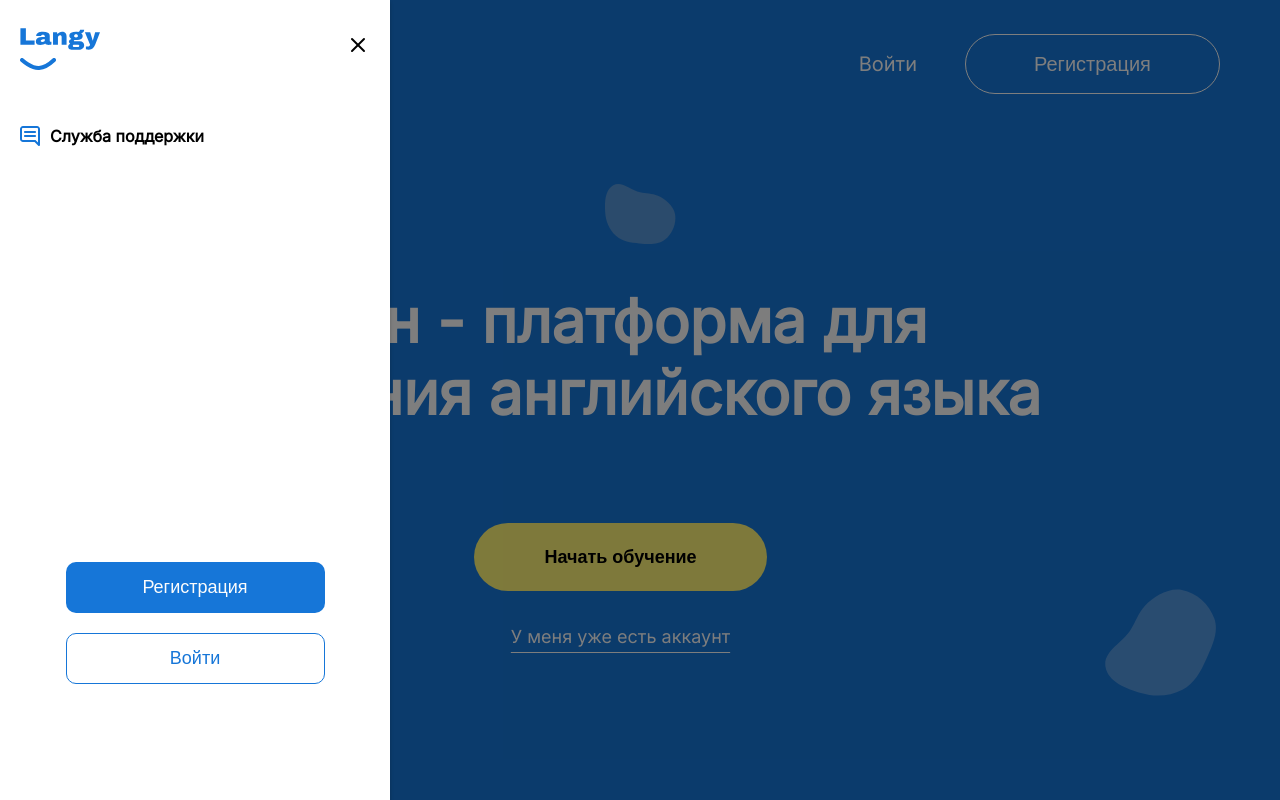
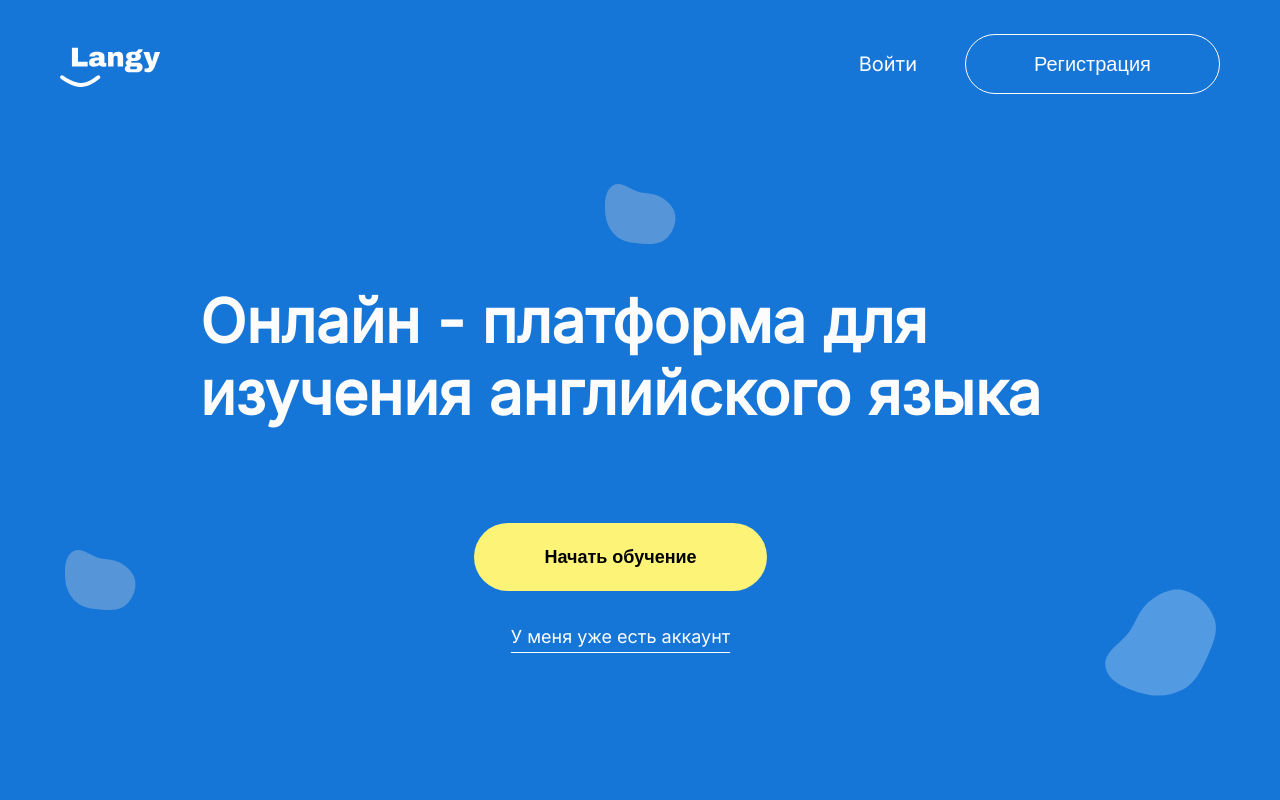
Before and after one commit to DiyazMukhanov/langy-website, a Next.js app: page / in a window 1280 px wide. Shown: the top 800 px of the page. Built offline with nearby package versions, Linux system fonts and the light colour scheme.

Commit message:
Landing modal completed transition

```diff
--- a/layouts/landing/Landing.js
+++ b/layouts/landing/Landing.js
@@ -28,7 +28,7 @@ import classNames from 'classnames'
 
 export default function Landing() {
   const [frequentOpenedId, setFrequentOpenedId] = useState(null)
-  const [isModalOpened, setIsModalOpened] = useState(true)
+  const [isModalOpened, setIsModalOpened] = useState(false)
   const frequentQuestions = [
     {
       id: 1,
--- a/layouts/landing/Modal.jsx
+++ b/layouts/landing/Modal.jsx
@@ -1,7 +1,9 @@
 import styles from './Modal.module.scss';
-import { useEffect } from 'react';
+import { useEffect, useState } from 'react';
 
 export default function Modal({ isOpen, onClose, children }) {
+  const [modalVisible, setModalVisible] = useState(isOpen);
+
   useEffect(() => {
     function handleOutsideClick(event) {
       if (event.target.classList.contains(styles.overlay)) {
@@ -10,6 +12,7 @@ export default function Modal({ isOpen, onClose, children }) {
     }
 
     if (isOpen) {
+      setModalVisible(true);
       document.addEventListener('click', handleOutsideClick);
     }
 
@@ -18,11 +21,20 @@ export default function Modal({ isOpen, onClose, children }) {
     };
   }, [isOpen, onClose]);
 
-  if (!isOpen) return null;
+  useEffect(() => {
+    if (!isOpen) {
+      setTimeout(() => setModalVisible(false), 700); // Delay hiding the modal to match the transition time
+    }
+  }, [isOpen]);
+
+  if (!modalVisible) return null;
 
   return (
-    <div className={styles.overlay}>
-      <div className={styles.modal}>
+    <div
+      className={`${styles.overlay} ${isOpen ? styles.visible : ''}`}
+      onClick={onClose}
+    >
+      <div className={`${styles.modal} ${isOpen ? styles.visible : ''}`}>
         {children}
       </div>
     </div>
--- a/layouts/landing/Modal.module.scss
+++ b/layouts/landing/Modal.module.scss
@@ -5,16 +5,25 @@
     width: 100vw;
     height: 100vh;
     background-color: rgba(0, 0, 0, 0.5);
-  display: flex;
-//   align-items: center;
-//   justify-content: center;
+    z-index: 100;
+    opacity: 0;
+    pointer-events: none; // Prevent interactions with the modal when it's not visible
+    transition: opacity 0.7s ease;
 }
 
 .modal {
     background-color: #fff;
     padding: 20px;
-    // border-radius: 8px;
     box-shadow: 0 2px 4px rgba(0, 0, 0, 0.2);
     height: 3700px;
     width: 350px;
+    z-index: 101;
+    opacity: 0;
+    pointer-events: none; // Prevent interactions with the modal when it's not visible
+    transition: opacity 0.7s ease;
   }
+
+  .visible {
+    opacity: 1;
+    pointer-events: auto; // Allow interactions with the modal when it's visible
+  }
```
Lines whose indentation alone changed are shown as unchanged.
